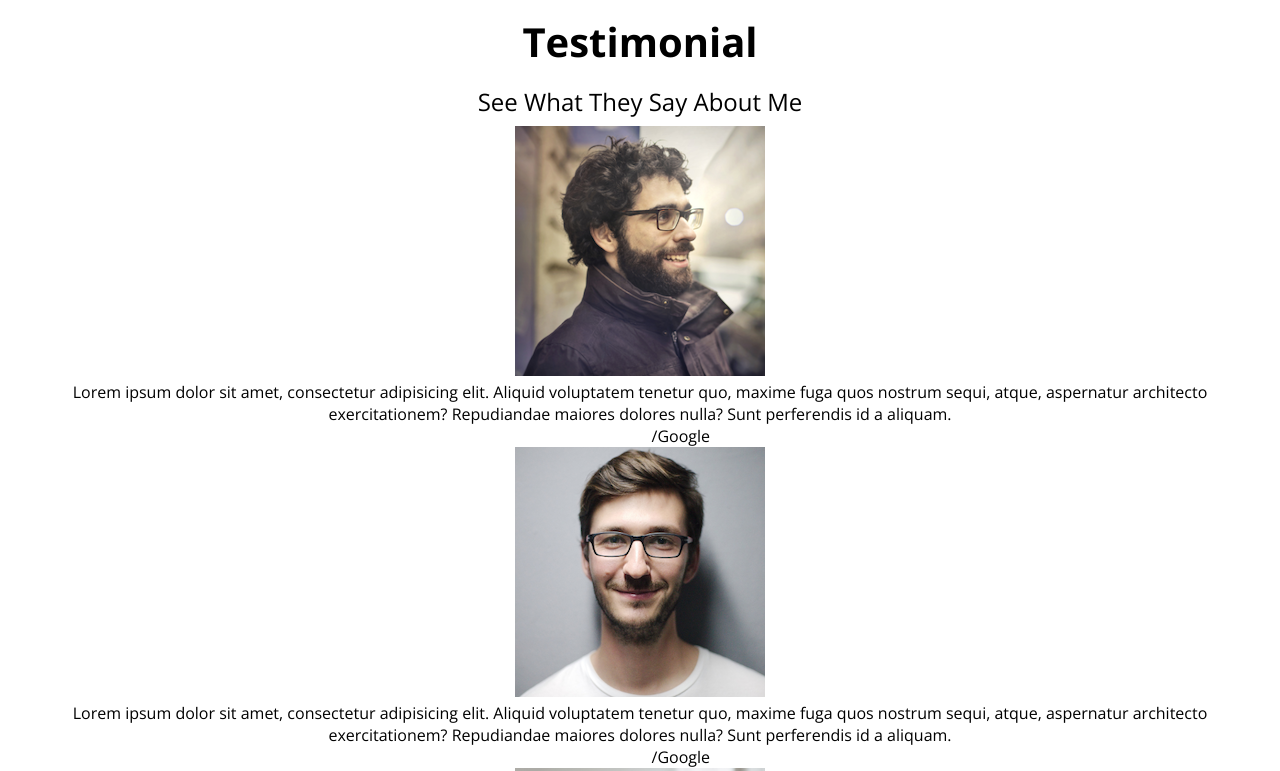
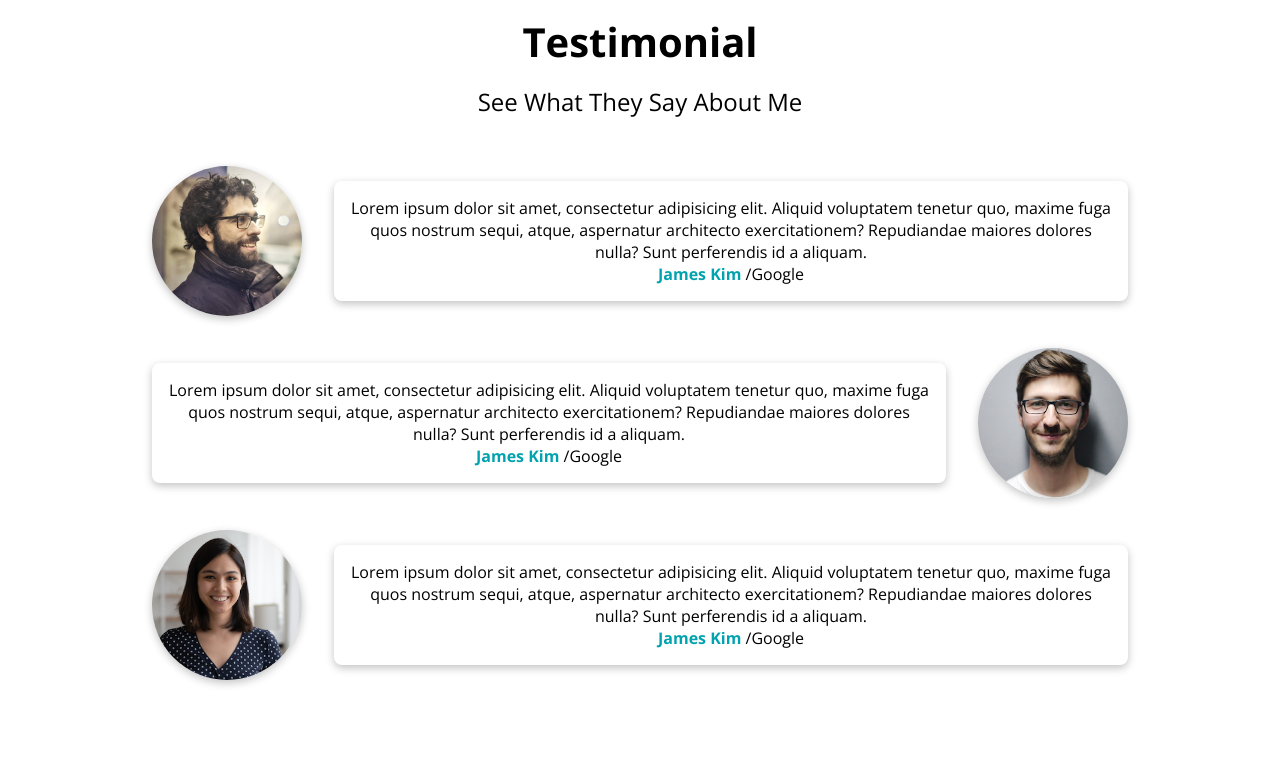
Before and after one commit to KaylaARKim/Portfolio, a plain HTML site: page index.html in a window 1280 px wide. Shown: the part 3220-3991 px from the top of the page. Drawn offline with nearby package versions, Linux system fonts and the light colour scheme.

Commit message:
Update style.css
CSS testimonial

```diff
--- a/css/style.css
+++ b/css/style.css
@@ -213,7 +213,7 @@ button:focus {
   margin-bottom: 1rem;
 }
 
-.job__image {
+.job__img {
   max-width: 200px;
   height: 50px;
   object-fit: cover;
@@ -389,3 +389,38 @@ button:focus {
   height: 2px;
   background-color: var(--color-accent);
 }
+
+/* Testimonial */
+.testimonials {
+  margin: 3rem;
+}
+
+.testimonial {
+  display: flex;
+  gap: 2rem;
+  align-items: center;
+  margin-bottom: 2rem;
+}
+
+.testimonial:nth-child(even) .testimonial__img {
+  order: 1;
+}
+
+.testimonial__img {
+  width: 150px;
+  height: 150px;
+  border-radius: 100%;
+  box-shadow: rgba(0, 0, 0, 0.24) 0px 3px 8px;
+}
+
+.testimonial__bubble {
+  padding: 1rem;
+  border-radius: 8px;
+  box-shadow: rgba(0, 0, 0, 0.24) 0px 3px 8px;
+}
+
+.testimonial__bubble__name {
+  color: var(--color-accent);
+  font-weight: bold;
+  filter: brightness(70%);
+}
--- a/index.html
+++ b/index.html
@@ -108,7 +108,7 @@
         <ul class="jobs">
           <li class="job">
             <img
-              class="job__image"
+              class="job__img"
               src="images/jobs/Devon_Logo.png"
               alt="Devon logo"
             />
@@ -119,7 +119,7 @@
           </li>
           <li class="job">
             <img
-              class="job__image"
+              class="job__img"
               src="images/jobs/UC_Logo.ico"
               alt="University of Canberra logo"
             />
@@ -357,44 +357,65 @@
       </section>
 
       <!-- Testimonials -->
-      <section id="testimonial" class="section">
+      <section id="testimonial" class="section max-container">
         <h2 class="title">Testimonial</h2>
         <p class="description">See What They Say About Me</p>
-        <ul>
-          <li>
-            <img src="images/testimonials/people1.webp" alt="people1" />
-            <div>
+        <ul class="testimonials">
+          <li class="testimonial">
+            <img
+              src="images/testimonials/people1.webp"
+              alt="people1"
+              class="testimonial__img"
+            />
+            <div class="testimonial__bubble">
               <p>
                 Lorem ipsum dolor sit amet, consectetur adipisicing elit.
                 Aliquid voluptatem tenetur quo, maxime fuga quos nostrum sequi,
                 atque, aspernatur architecto exercitationem? Repudiandae maiores
                 dolores nulla? Sunt perferendis id a aliquam.
               </p>
-              <p><a href="#">James Kim</a> /Google</p>
+              <p>
+                <a href="#" class="testimonial__bubble__name">James Kim</a>
+                /Google
+              </p>
             </div>
           </li>
-          <li>
-            <img src="images/testimonials/people2.webp" alt="people2" />
-            <div>
+          <li class="testimonial">
+            <img
+              src="images/testimonials/people2.webp"
+              alt="people2"
+              class="testimonial__img"
+            />
+            <div class="testimonial__bubble">
               <p>
                 Lorem ipsum dolor sit amet, consectetur adipisicing elit.
                 Aliquid voluptatem tenetur quo, maxime fuga quos nostrum sequi,
                 atque, aspernatur architecto exercitationem? Repudiandae maiores
                 dolores nulla? Sunt perferendis id a aliquam.
               </p>
-              <p><a href="#">James Kim</a> /Google</p>
+              <p>
+                <a href="#" class="testimonial__bubble__name">James Kim</a>
+                /Google
+              </p>
             </div>
           </li>
-          <li>
-            <img src="images/testimonials/people3.webp" alt="people3" />
-            <div>
+          <li class="testimonial">
+            <img
+              src="images/testimonials/people3.webp"
+              alt="people3"
+              class="testimonial__img"
+            />
+            <div class="testimonial__bubble">
               <p>
                 Lorem ipsum dolor sit amet, consectetur adipisicing elit.
                 Aliquid voluptatem tenetur quo, maxime fuga quos nostrum sequi,
                 atque, aspernatur architecto exercitationem? Repudiandae maiores
                 dolores nulla? Sunt perferendis id a aliquam.
               </p>
-              <p><a href="#">James Kim</a> /Google</p>
+              <p>
+                <a href="#" class="testimonial__bubble__name">James Kim</a>
+                /Google
+              </p>
             </div>
           </li>
         </ul>
```
